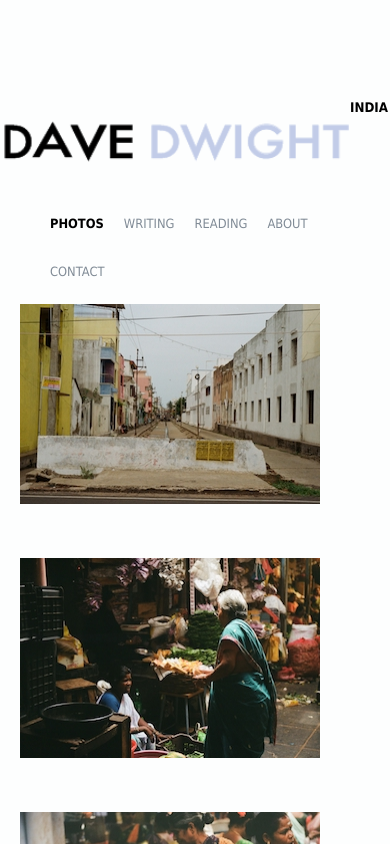
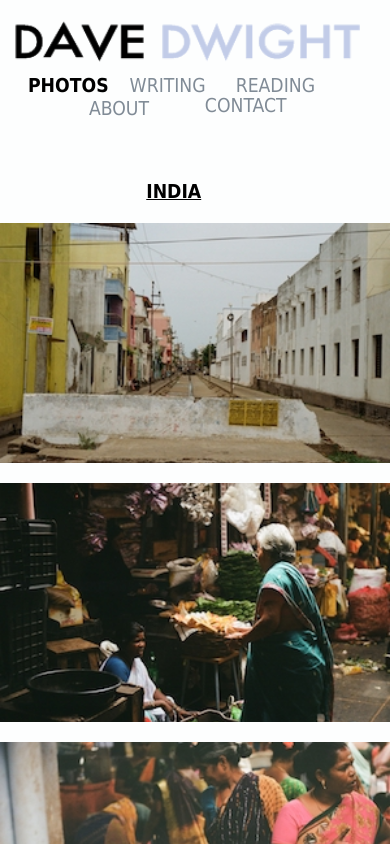
Before and after one commit to davedwight/davedwight.github.io, a plain HTML site: page india.html in a window 390 px wide. Shown: the top 844 px of the page. Drawn offline with nearby package versions, Linux system fonts and the light colour scheme; some packages are replaced by stand-ins of ours; a script that the page names is missing.

Commit message:
add missing photosub stylesheet

```diff
--- a/stylesheet_photosub.css
+++ b/stylesheet_photosub.css
@@ -5,36 +5,32 @@
 body {
 	background-color: #FDFEFE;
 	font-family: Futura, Tahoma, sans-serif;
-	margin: auto;
-	width: 100%;
-	/*if you want a background image
-
-	background-image: url(Rinjani.jpg);
-	background-size: cover;
-	background-repeat: no-repeat;*/
+    width: 100%;
+    height: 100%;
+    margin: 0px;
+    padding: 0px;
+    overflow-x: hidden;
 }
 
-/*#space {
-	height: 100px;
-	width: 100%;
-}*/
-
-#header {
+.header {
 	width: 100%;
 	top: 0;
 	background-color: #FDFEFE;
 	height: 80px;
 	position: fixed;
+	overflow-x: hidden;
+	z-index: 1;
 }
 
-.container {
-	width: 960px;
+.headercontainer {
+	width: 90%;
 	margin: 0 auto;
 }
 
 .logocontainer {
 	float: left;
 	margin-top: 18px;
+	width: 350px;
 }
 
 #logoimage {
@@ -54,7 +50,7 @@ ul {
 
 li {
 	float: left;
-	margin: 28px 10px 5px 10px;
+	margin: 30px 10px 5px 10px;
 }
 
 a {
@@ -71,32 +67,35 @@ li a:hover {
 	margin-top: 100px;
 }
 
-#titlecontainer {
-	width: 960px;
-	margin: 0 auto -20px auto;
+h5 {
+	font-weight: 600;
+	text-decoration: underline;
+	margin-left: 20px;
 }
 
-h5 {
-	font-weight: 600;
+.wrap {
+	overflow: hidden;
+	margin: 10px;
 }
 
-#landscape {
-	width: 300px;
-	height: 200px;
-	padding: 20px;
-	padding-bottom: 30px;
+.box {
+	float: left;
+	position: relative;
+	width: 33.3%;
+	padding-bottom: 22.2%;
 }
 
-#portrait {
-	width: 200px;
-	height: 300px;
-	padding-left: 70px;
+.boxInner {
+	position: absolute;
+	left: 10px;
+	right: 10px;
+	top: 10px;
+	bottom: 10px;
+	overflow: hidden;
 }
 
-table {
-	margin: auto;
-	clear: both;
-	margin-top: 10px;
+.boxInner img {
+	width: 100%;
 }
 
 #footer {
@@ -111,3 +110,111 @@ span {
 	font-weight: bold;
 	color: black;
 }
+
+@media screen and (max-width: 900px) {
+	.headercontainer {
+		max-width: 90%;
+		min-width: 770px;
+		margin: 0 auto;
+	}
+
+	.box {
+		width: 50%;
+		padding-bottom: 33.3%;
+		}
+
+	#footer {
+	font-size: 0.9em;
+	}
+
+}
+
+@media screen and (max-width: 500px) {
+	.header {
+	width: 100%;
+	top: 0;
+	height: 150px;
+	position: absolute;
+	}
+
+	.headercontainer {
+	width: 350px;
+	position: absolute;
+	margin-left: -3%;
+	}
+
+	.logocontainer {
+	margin-top: 18px;
+	position: absolute;
+	margin-left: 3%;
+	height: 10px;
+	}
+
+	.nav {
+	float: left;
+	clear: both;
+	width: 420px;
+	margin-top: 40px;
+	margin-left: -2%;
+	}
+
+	ul {
+	list-style-type: none;
+	font-weight: 100;
+	font-size: 1.2em;
+	}
+
+	li {
+	margin: 15px;
+	}
+
+	.secondrow {
+	float: left;
+	clear: both;
+	margin-top: -15px;
+	margin-left: 20%;
+	}
+
+	#last {
+	float: right;
+	clear: both;
+	margin-top: -41px;
+	margin-right: 28%;
+	}
+
+	#boldshift {
+	margin-left: 6px;
+	}
+
+	.bodycontainer {
+	margin-top: 180px;
+	}
+
+	h5 {
+	font-size: 1.2em;
+	width: 25%;
+	margin-left: auto;
+	margin-right: auto;
+	margin-bottom: 0;
+	}
+
+	.box {
+		width: 100%;
+		padding-bottom: 66.6%;
+		}
+
+	.boxInner {
+		left: 0px;
+		right: 0px;
+		}
+
+	.wrap {
+		margin-left: 0px;
+		margin-right: 0px;
+	}
+
+	#footer {
+	font-size: 1em;
+	}
+
+}
```
